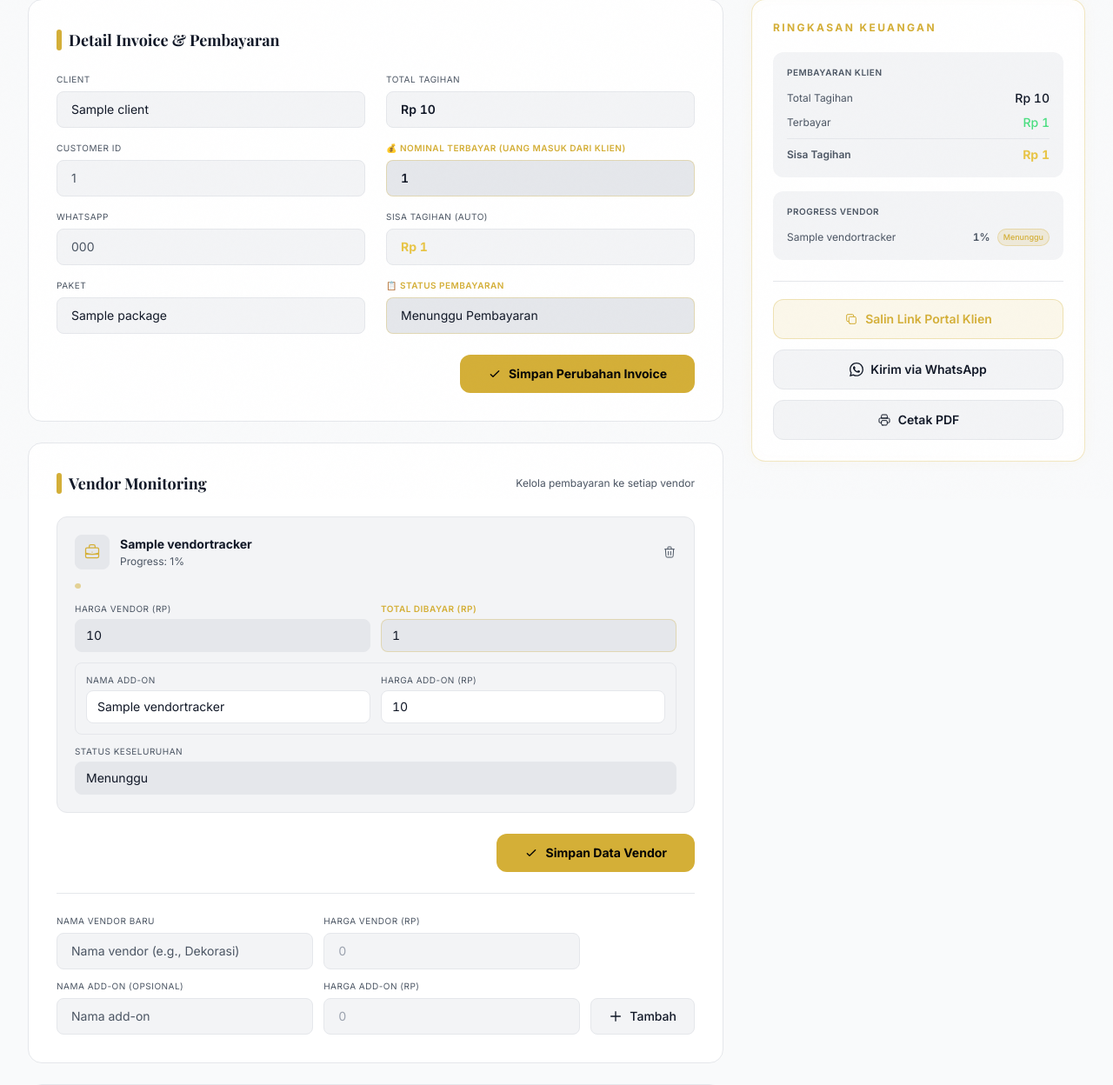
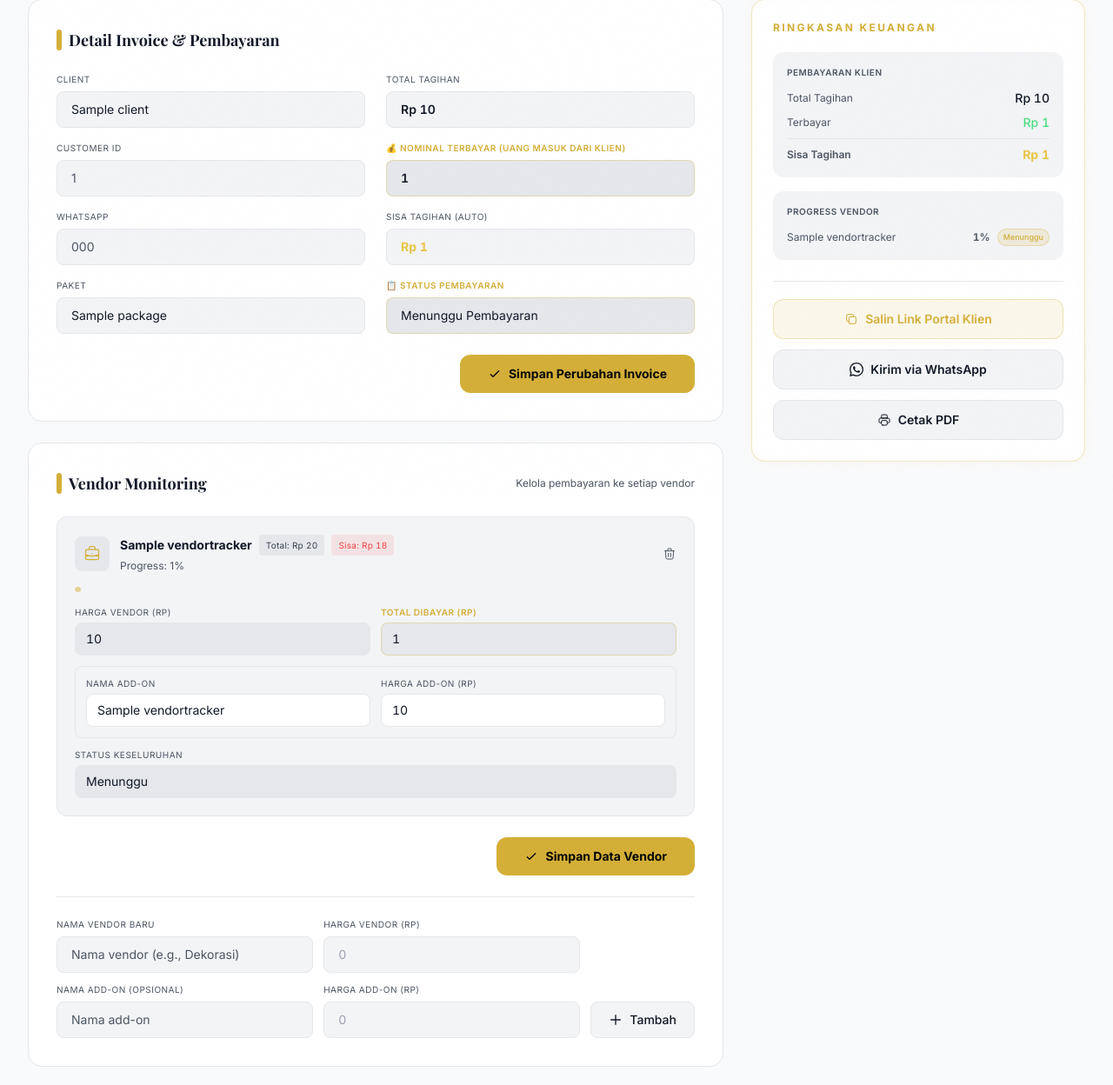
Before and after one commit to skiadrum17/berkatwo-demo, a Django app: page /dashboard/invoice/000/ in a window 1280 px wide. Shown: the part 226-1474 px from the top of the page at 87% size. Run offline with Django 5.2, Linux system fonts and the light colour scheme; a user stored in the database is signed in; tables that the repository leaves empty hold one stand-in row (values such as "Sample post"); some libraries are stand-ins or nearby versions.

Commit message:
Add total and sisa info to vendor card

```diff
--- a/payments/models.py
+++ b/payments/models.py
@@ -270,6 +270,15 @@ class VendorTracker(models.Model):
 
         super().save(*args, **kwargs)
 
+    @property
+    def total_harga(self):
+        return self.harga + self.harga_addon
+
+    @property
+    def sisa_pembayaran(self):
+        sisa = self.total_harga - (self.dibayar + self.dibayar_addon)
+        return max(0, sisa)
+
     def __str__(self):
         return f'{self.nama_vendor} ({self.invoice.nomor_invoice}) - {self.progress_persen}%'
 
--- a/templates/admin_invoice.html
+++ b/templates/admin_invoice.html
@@ -259,8 +259,16 @@
                                             {% endif %}
                                         </div>
                                         <div>
-                                            <p class="text-gray-900 dark:text-white text-sm font-bold">{{ vendor.nama_vendor }}</p>
-                                            <p class="text-gray-600 dark:text-gray-500 text-xs mt-0.5">
+                                            <p class="text-gray-900 dark:text-white text-sm font-bold flex items-center gap-2 flex-wrap">
+                                                {{ vendor.nama_vendor }}
+                                                <span class="bg-gray-200 dark:bg-dark-300 text-gray-700 dark:text-gray-300 px-2 py-0.5 rounded text-[10px] font-normal tabular-nums tracking-wide">Total: {{ vendor.total_harga|rupiah }}</span>
+                                                {% if vendor.sisa_pembayaran > 0 %}
+                                                <span class="bg-red-500/10 text-red-500 px-2 py-0.5 rounded text-[10px] font-normal tabular-nums tracking-wide">Sisa: {{ vendor.sisa_pembayaran|rupiah }}</span>
+                                                {% else %}
+                                                <span class="bg-green-500/10 text-green-500 px-2 py-0.5 rounded text-[10px] font-normal tracking-wide">Lunas</span>
+                                                {% endif %}
+                                            </p>
+                                            <p class="text-gray-600 dark:text-gray-500 text-xs mt-1">
                                                 Progress: {{ vendor.progress_persen }}%
                                             </p>
                                         </div>
```
